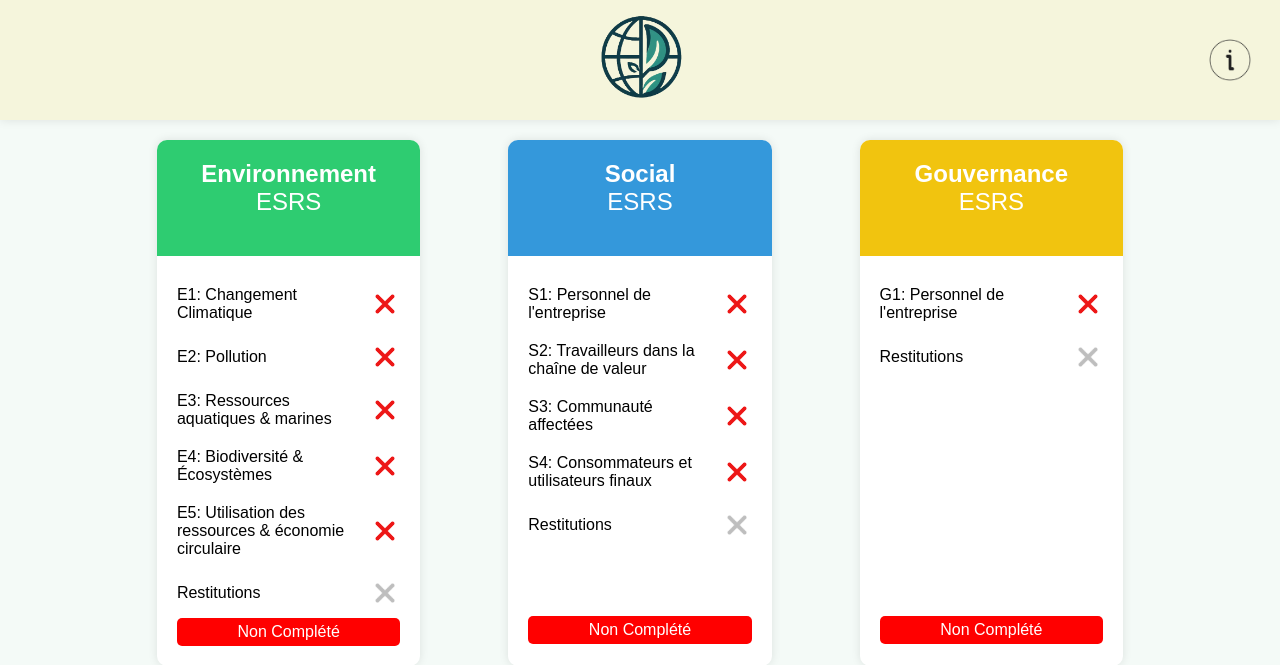
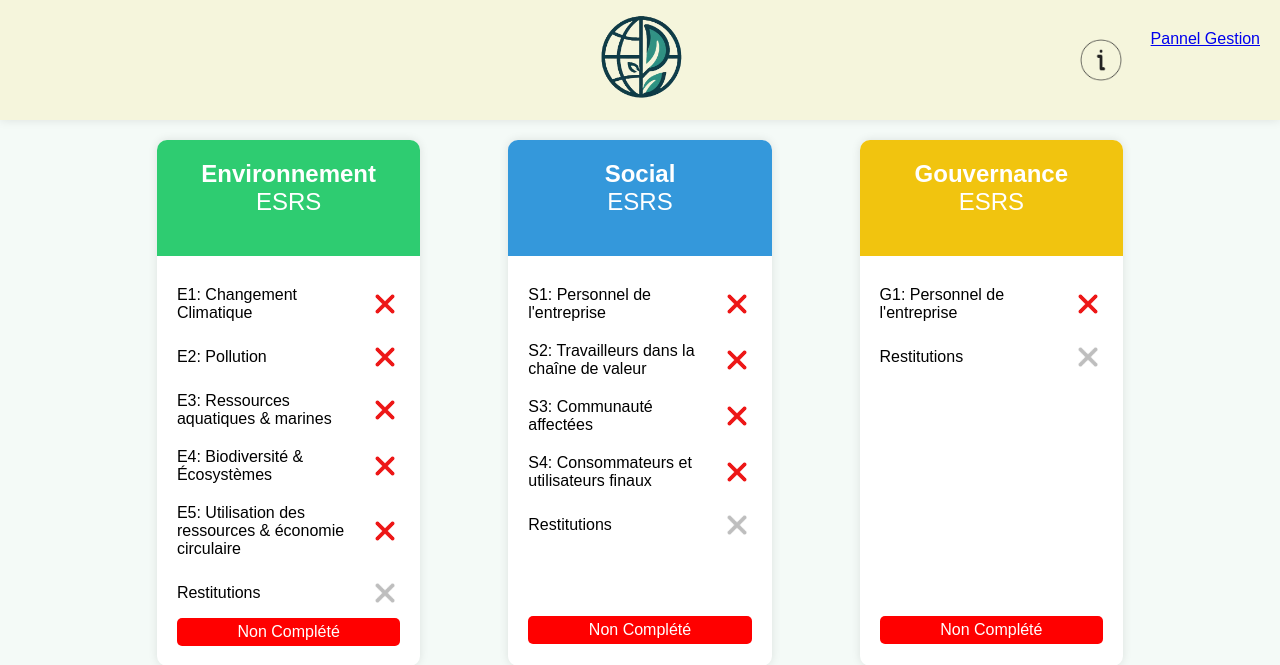
Before and after one commit to Nyftheart/WEBPHPESRS, a PHP site: page /Sept1.php in a window 1280 px wide. Shown: the top 665 px of the page. Run offline with PHP 8.4, Linux system fonts and the light colour scheme.

Commit message:
new step version

```diff
--- a/Sept1.php
+++ b/Sept1.php
@@ -175,6 +175,7 @@
     </div>
     <div class="icons">
         <img src="./images/img.png" alt="Info Icon" id="info-icon">
+        <a href="https://panel-esrs.vercel.app/">Pannel Gestion</a>
     </div>
 </header>
 
```
